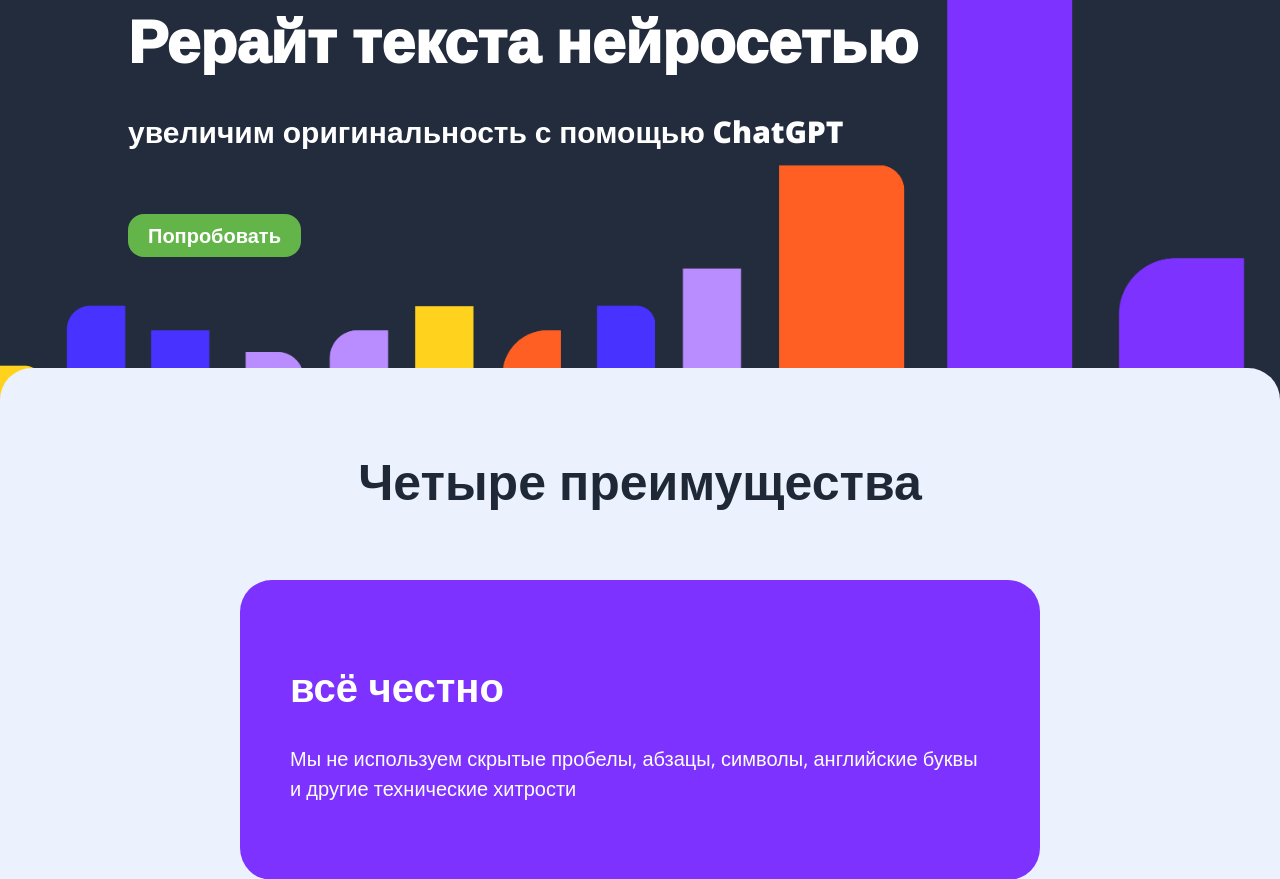
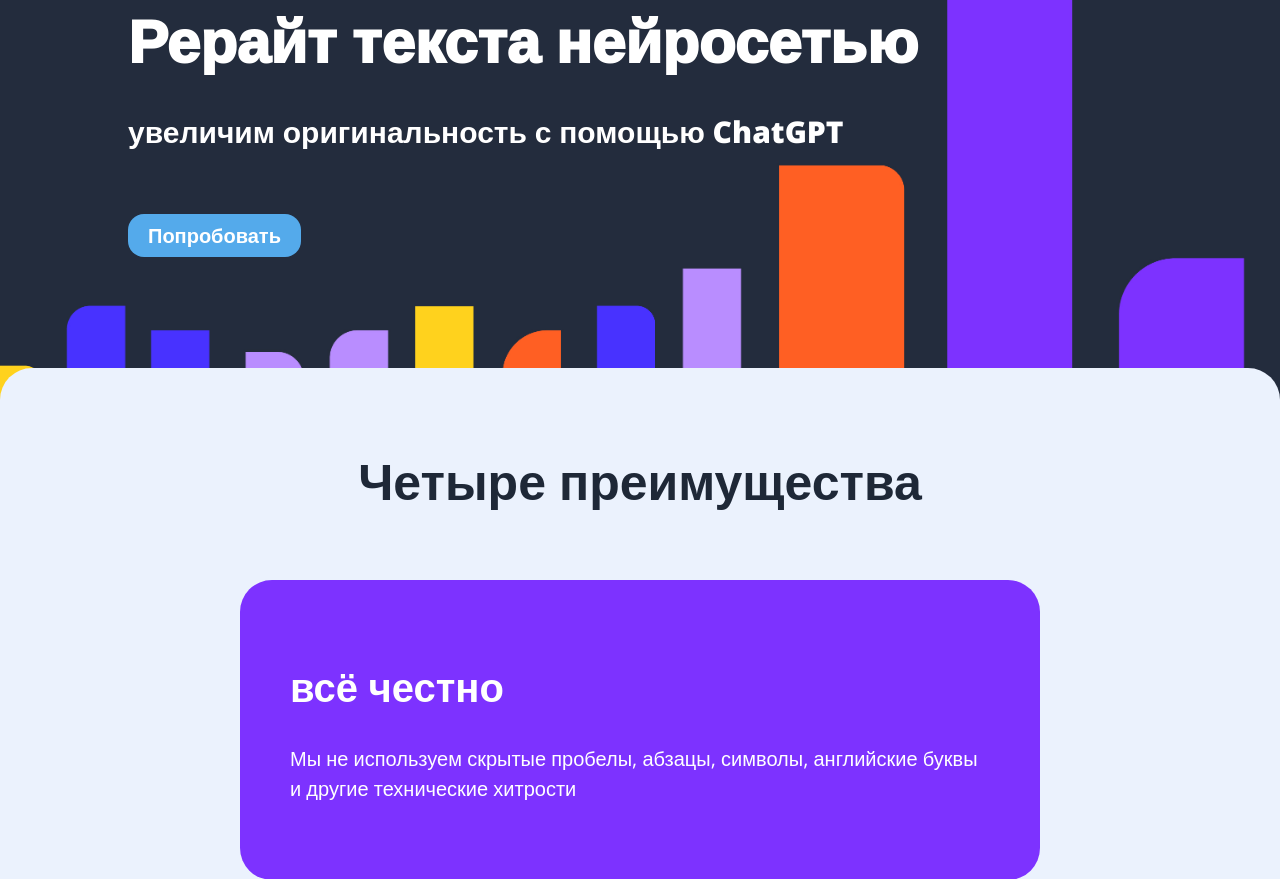
Before and after one commit to Snkb-ch/gpt, a Django app: page /unique in a window 1280 px wide. Shown: the part 210-1089 px from the top of the page. Run offline with Django 4.2, Linux system fonts and the light colour scheme; some libraries are stand-ins or nearby versions; some web fonts are replaced.

Commit message:
Update unique.css

```diff
--- a/static/css/unique.css
+++ b/static/css/unique.css
@@ -35,7 +35,7 @@ font-size:20px;
 color:white;
 
 
-background: #63B54A;
+background: #54aaeb;
 border-radius: 16px;
 
 color: white;
```
